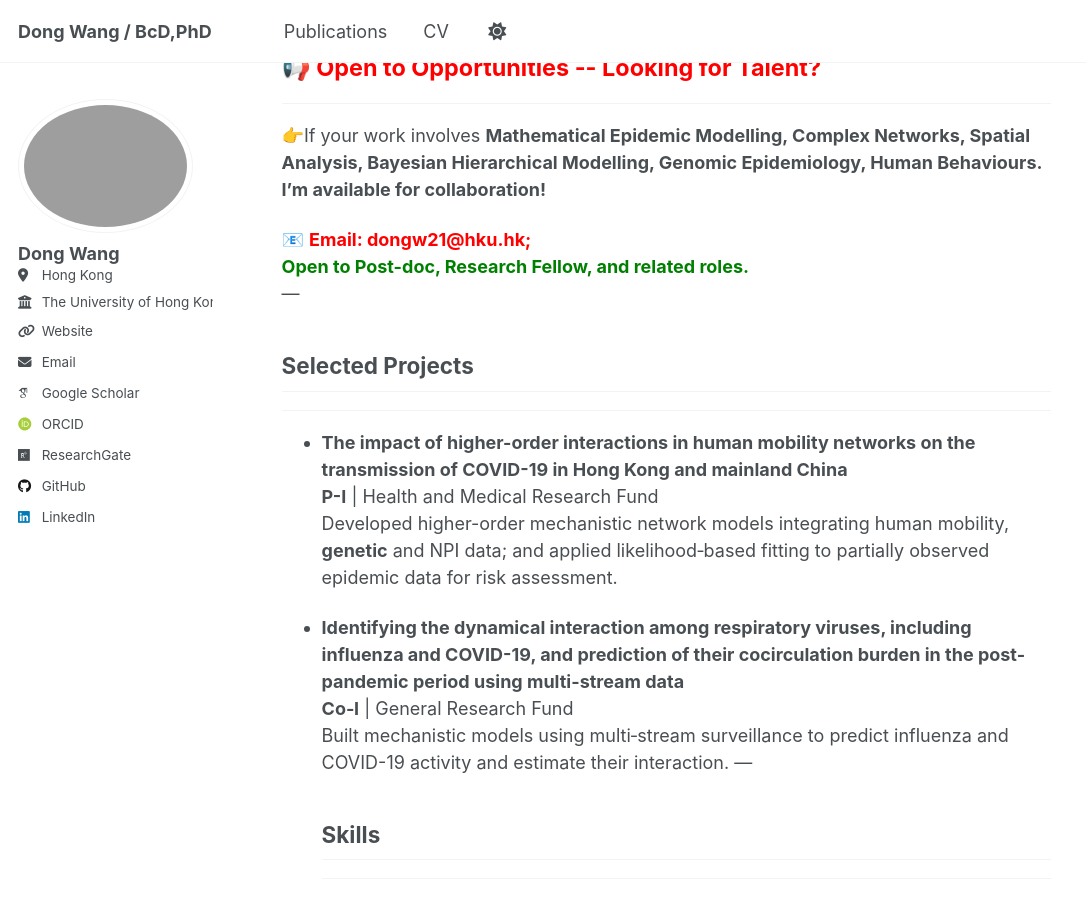
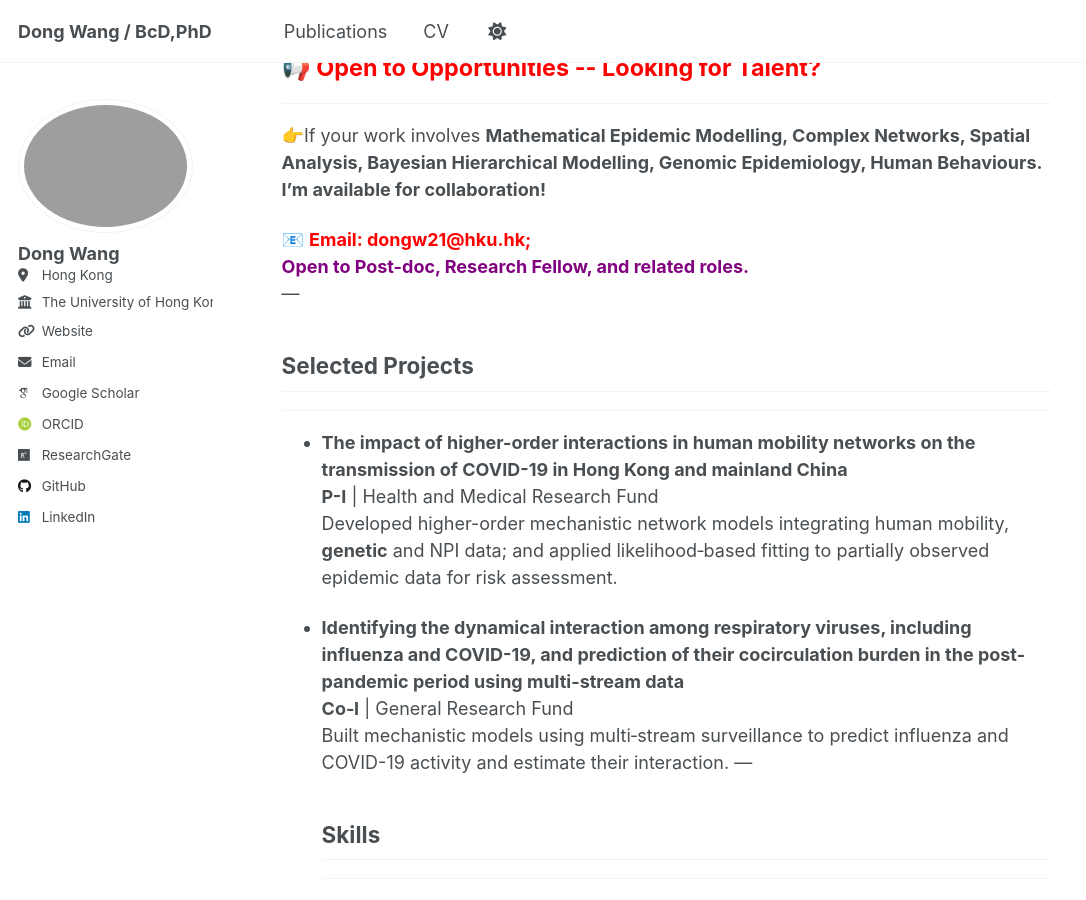
Before and after one commit to WangDongHKU/Dong_WANG.github.io, a Jekyll site: the page built from _pages/about.md, in a window 1280 px wide and 900 px high, scrolled down 462 px. Shown: the whole window, without its empty margins (0-1086 px from the left). Built offline with Jekyll 4.4.1, drawn with Linux system fonts in a browser that asks for light colours; some web fonts are replaced; a script that is not in the unit is left out.

Commit message:
Update about.md
Signed-off-by: DONG WANG <92856596+WangDongHKU@users.noreply.github.com>

```diff
--- a/_pages/about.md
+++ b/_pages/about.md
@@ -20,7 +20,7 @@ I am a  Postdoctoral Fellow at HKU School of Public Health with a PhD in **Mathe
   I’m available for collaboration!
 
 📧 <span style="color:red; font-weight:bold;">Email: dongw21@hku.hk;  </span>
-<span style="color:green; font-weight:bold;"> Open to Post-doc, Research Fellow, and related roles. </span>
+<span style="color: purple; font-weight:bold;"> Open to Post-doc, Research Fellow, and related roles. </span>
 ---
 ## Selected Projects
 ---
```
